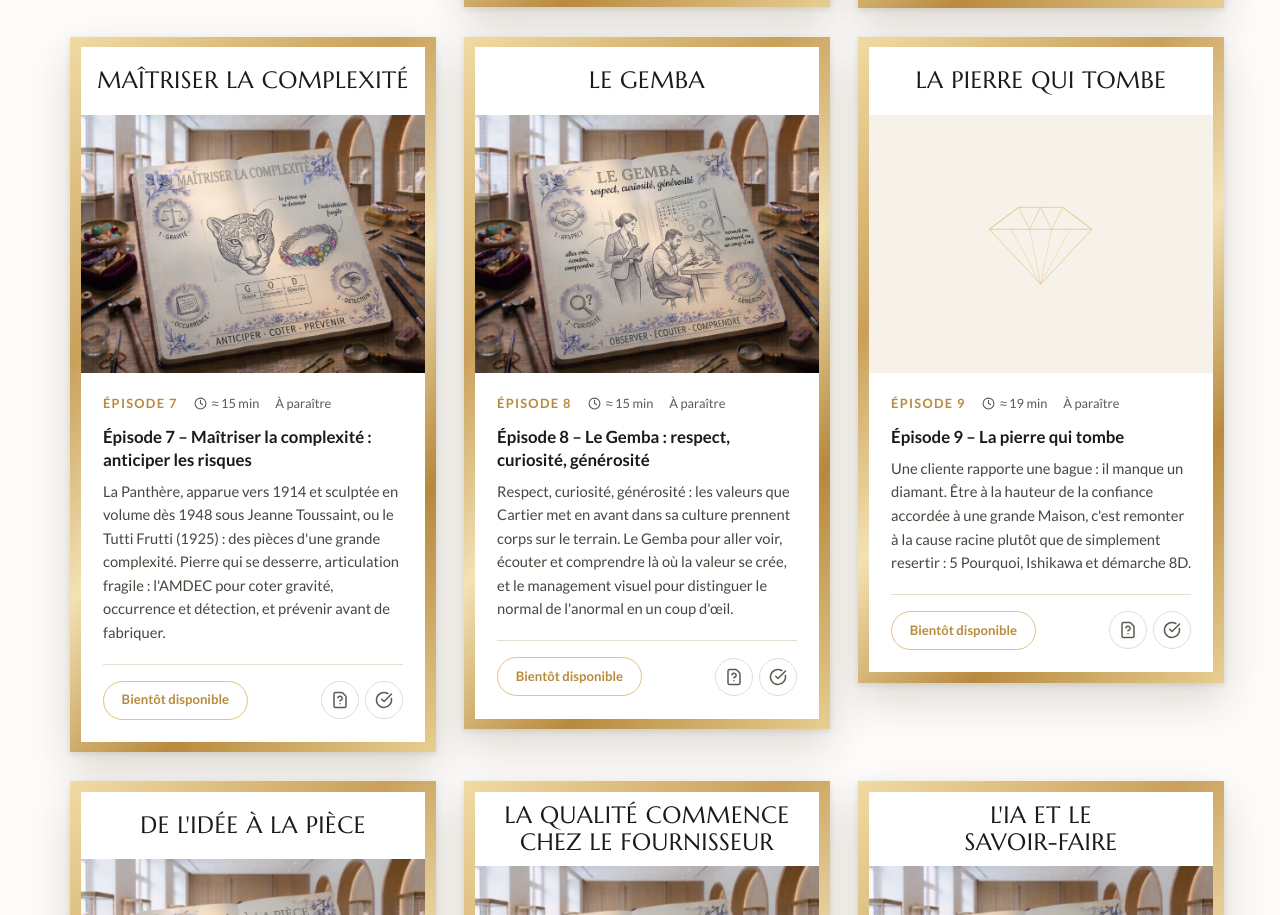
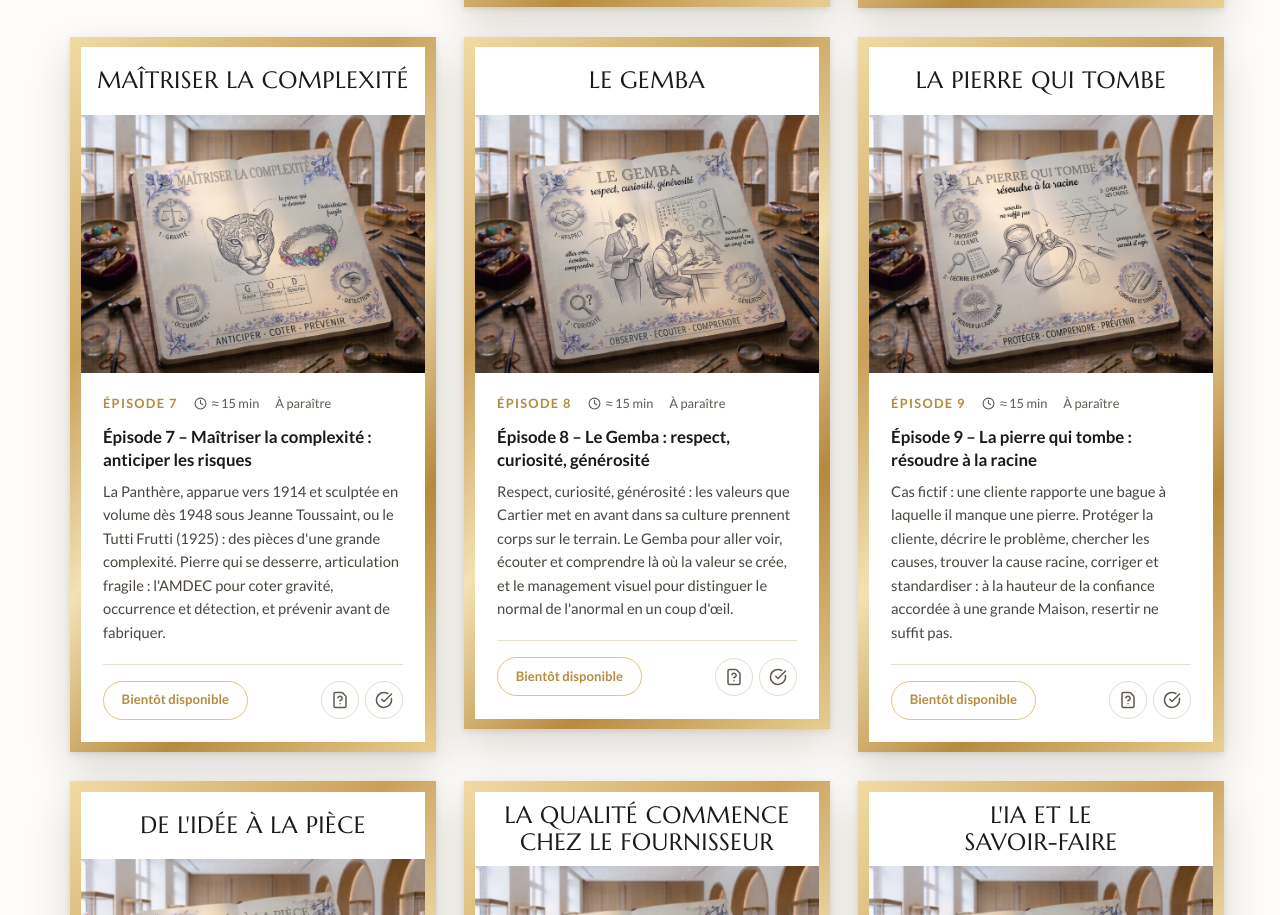
Before and after one commit to Christophe25/eclat-maitrise, a React (Vite) app: page / in a window 1280 px wide. Shown: the part 2052-2967 px from the top of the page. Built offline with nearby package versions, Linux system fonts and the light colour scheme.

Commit message:
feat: épisode 9 « La pierre qui tombe » – illustration (annotation en double retirée, décor adouci) et carte
Co-Authored-By: Claude Opus 5.5 <noreply@anthropic.com>

```diff
--- a/src/data/episodes.js
+++ b/src/data/episodes.js
@@ -109,12 +109,13 @@ export const episodes = [
   {
     id: 'ep-9',
     episodeNumber: 9,
-    title: 'Épisode 9 – La pierre qui tombe',
+    title: 'Épisode 9 – La pierre qui tombe : résoudre à la racine',
     shortTitle: 'La pierre qui tombe',
-    plannedDuration: '19 min',
+    image: '/infographics/ep-9.jpg',
+    plannedDuration: '15 min',
     description:
-      "Une cliente rapporte une bague : il manque un diamant. Être à la hauteur de la confiance accordée à une grande Maison, c'est remonter à la cause racine plutôt que de simplement resertir : 5 Pourquoi, Ishikawa et démarche 8D.",
-    keywords: [...base, 'résolution de problème', '5 pourquoi'],
+      "Cas fictif : une cliente rapporte une bague à laquelle il manque une pierre. Protéger la cliente, décrire le problème, chercher les causes, trouver la cause racine, corriger et standardiser : à la hauteur de la confiance accordée à une grande Maison, resertir ne suffit pas.",
+    keywords: [...base, 'résolution de problème', '8D'],
   },
   {
     id: 'ep-10',
```
Also changed, not shown: design/retouches/retouch.html (+15 -0 lines), public/infographics/ep-9.jpg (added), 1 other file (tests, documents, lock files or other folders).
